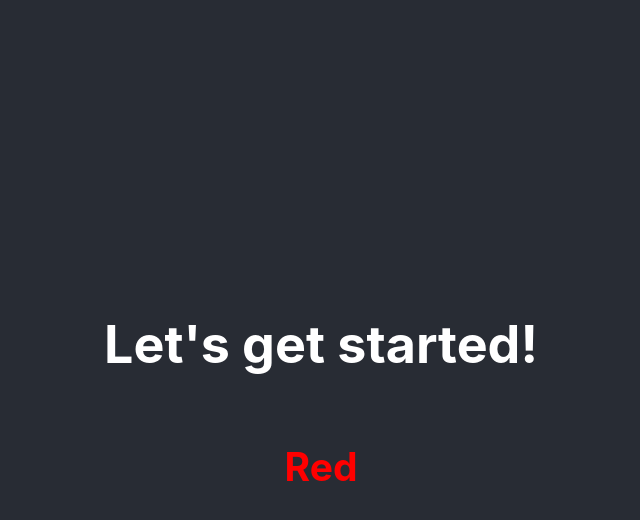
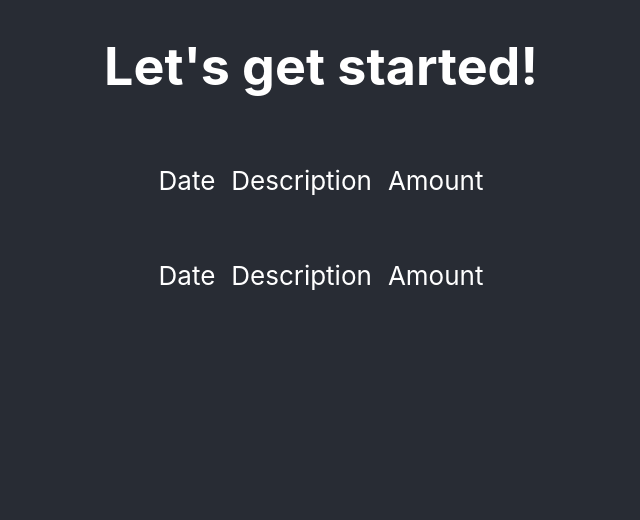
Before and after one commit to 8ctopus/react-demo-app, a JavaScript app: page / in a window 1280 px wide. Shown: the top 520 px of the page, without its empty margins (319-959 px from the left). Built offline with nearby package versions, Linux system fonts and the light colour scheme.

Commit message:
renamed: first component

```diff
--- a/src/App.css
+++ b/src/App.css
@@ -4,12 +4,11 @@
 
   min-height: 100vh;
   align-items: center;
-  justify-content: center;
+  /* justify-content: center; */
 
   background-color: #282c34;
 
   text-align: center;
   font-size: calc(10px + 2vmin);
   color: white;
-
 }
--- a/src/App.js
+++ b/src/App.js
@@ -1,11 +1,12 @@
 import './App.css';
-import H2 from './components/H2.js';
+import ExpenseItem from './components/ExpenseItem.js';
 
 function App() {
   return (
     <div className="App">
       <h1>Let's get started!</h1>
-      <H2 />
+      <ExpenseItem />
+      <ExpenseItem />
     </div>
   );
 }
--- /dev/null
+++ b/src/components/ExpenseItem.css
@@ -0,0 +1,18 @@
+div.expense-item {
+    display: flex;
+    justify-content: space-between;
+    align-items: center;
+    margin: 1rem 0;
+}
+
+div.esssssxpense-item__description {
+    display: flex;
+    flex-direction: column;
+    gap: 1rem;
+    align-items: flex-end;
+    flex-flow: column-reverse;
+}
+
+div.expense-item__description {
+    margin: 1rem;
+}
--- /dev/null
+++ b/src/components/ExpenseItem.js
@@ -0,0 +1,9 @@
+import "./ExpenseItem.css";
+
+export default function ExpenseItem() {
+  return <div className="expense-item">
+    <div className="expense-item__date">Date</div>
+    <div className="expense-item__description">Description</div>
+    <div className="expense-item__amount">Amount</div>
+  </div>;
+}
--- a/src/components/H2.css
+++ /dev/null
@@ -1,3 +0,0 @@
-h2 {
-    color: red;
-}
--- a/src/components/H2.js
+++ /dev/null
@@ -1,7 +0,0 @@
-import "./H2.css";
-
-export default function H2() {
-  return <div>
-      <h2>Red</h2>
-    </div>;
-}
```
